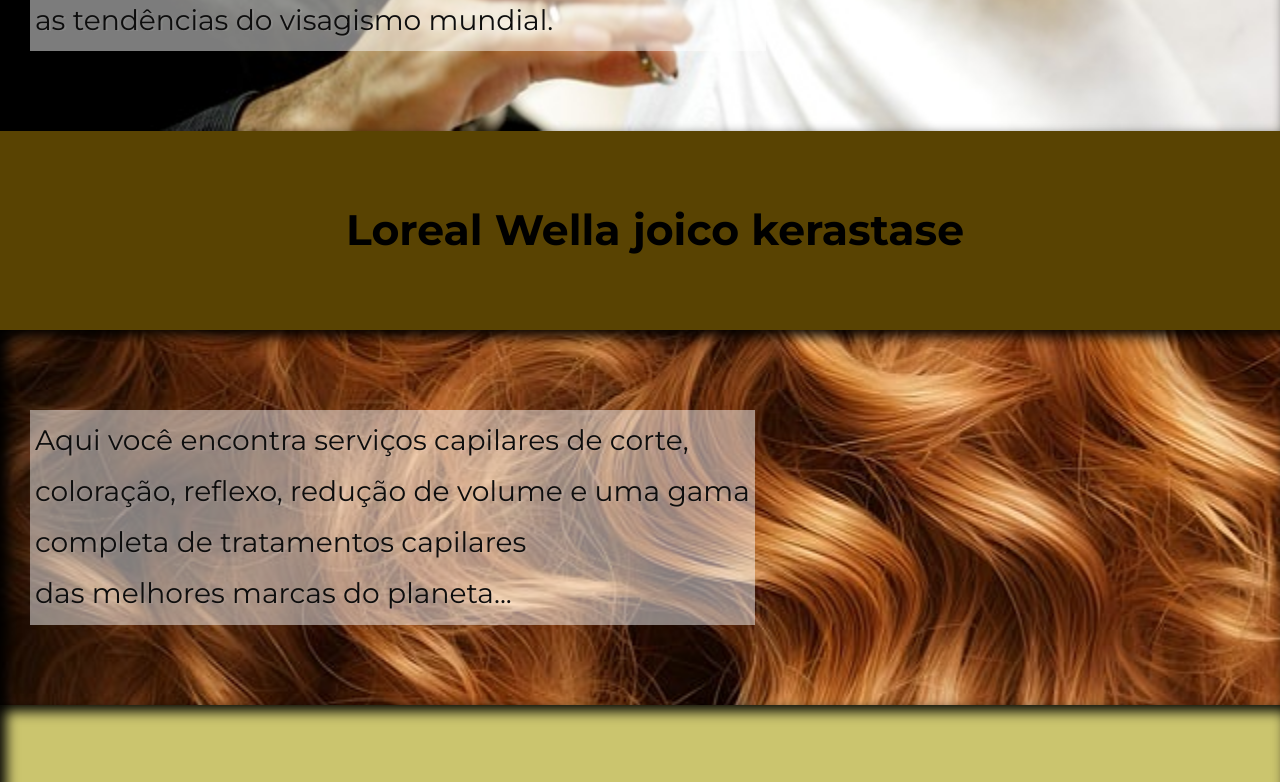
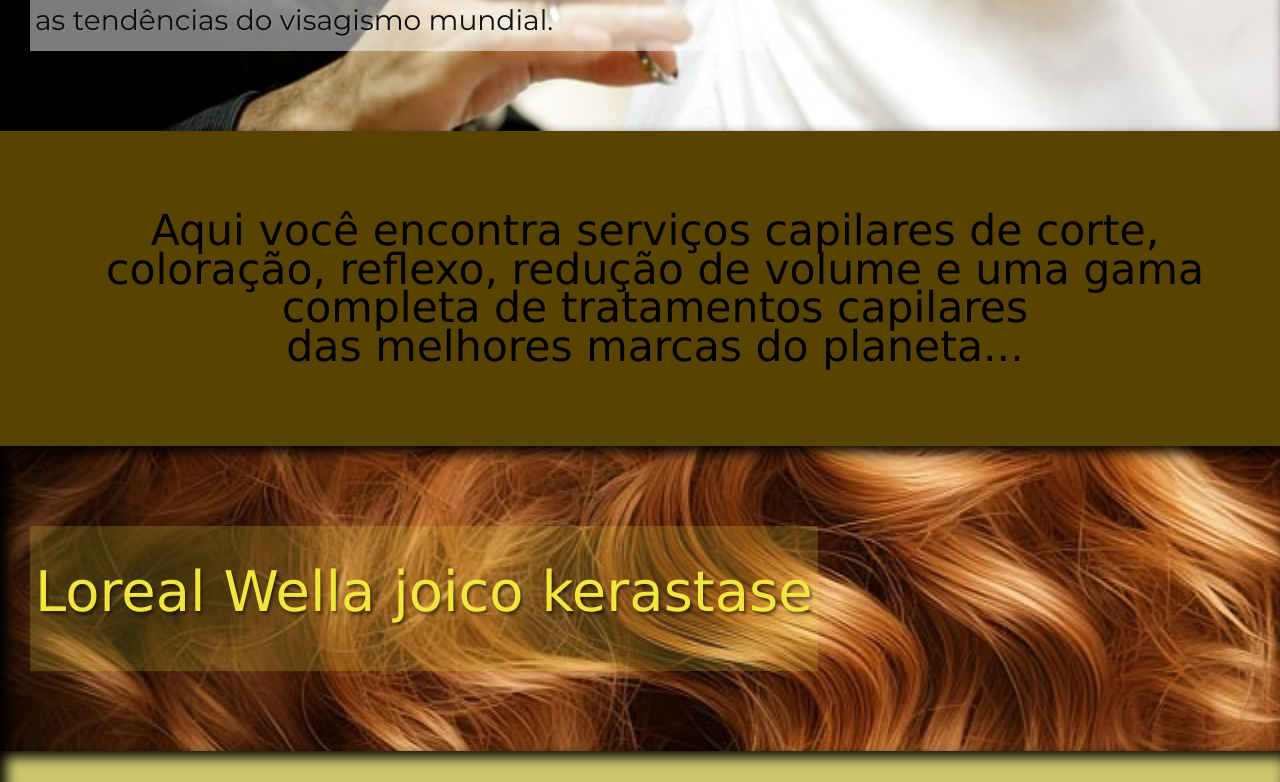
Before and after one commit to huelden/projeto-salao-de-beleza, a plain HTML site: page index.html in a window 1280 px wide. Shown: the part 880-1662 px from the top of the page. Drawn offline with Linux system fonts and the light colour scheme; a web font is replaced by a local one.

Commit message:
atualização do header

```diff
--- a/estilo/style.css
+++ b/estilo/style.css
@@ -29,7 +29,7 @@ html, body {
     font-family: var(--fonte03);
 }
 header {
-    background-color: var(--cor02);
+    background-image: linear-gradient(to top,var(--cor01),var(--cor02),var(--cor02),var(--cor01));
     color: var(--cor05);
 
     text-align: center;
@@ -49,7 +49,7 @@ header > h1 {
 
 }
 nav{
-    background-color: var(--cor02);
+    background-color: var(--cor01);
     padding: 10px;
     box-shadow: 0px 7px 7px rgba(0, 0, 0, 0.404);
 }
@@ -81,6 +81,7 @@ section {
 
 section.normal{
     background-color: var(--cor04);
+    font-family: var(--fonte01);
     text-align: center;
     line-height: 1em;
     font-size: 2em;
@@ -110,7 +111,15 @@ section#img02 {
     background-image: url('../img/cabelo01.jpg');
     background-position: left center;
 }
-picture img{
-    width: 100%;
 
+section#img02 > p {
+
+    background-color: #f2e63d2f;
+    color: #F2E63D;
+    font-family: var(--fonte01);
+    font-weight: normal;
+    text-shadow: 2px 3px 3px rgba(0, 0, 0, 0.486);
+    font-size: 7vh;
+    min-height:  100px;
+    padding-top: 40px;
 }
--- a/index.html
+++ b/index.html
@@ -40,17 +40,19 @@
     <section class="normal" id="normal">
 
 
-    <h2>Loreal Wella joico kerastase</h2>
+    <p>
+    Aqui você encontra serviços capilares de corte, <br>
+    coloração, reflexo, redução de volume e uma gama <br>
+    completa de tratamentos capilares <br>
+    das melhores marcas do planeta...
+    </p>
 
 
     </section>
 
     <section class="img" id="img02">
 <p>
-    Aqui você encontra serviços capilares de corte, <br>
-    coloração, reflexo, redução de volume e uma gama <br>
-    completa de tratamentos capilares <br>
-     das melhores marcas do planeta...
+    Loreal Wella  joico kerastase
 
 </p>
     </section>
```
